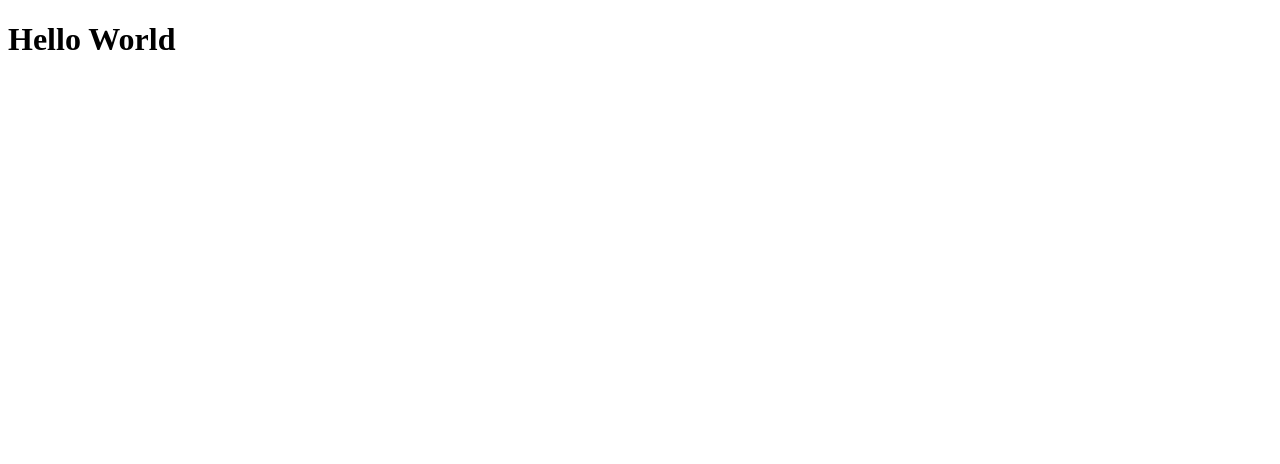
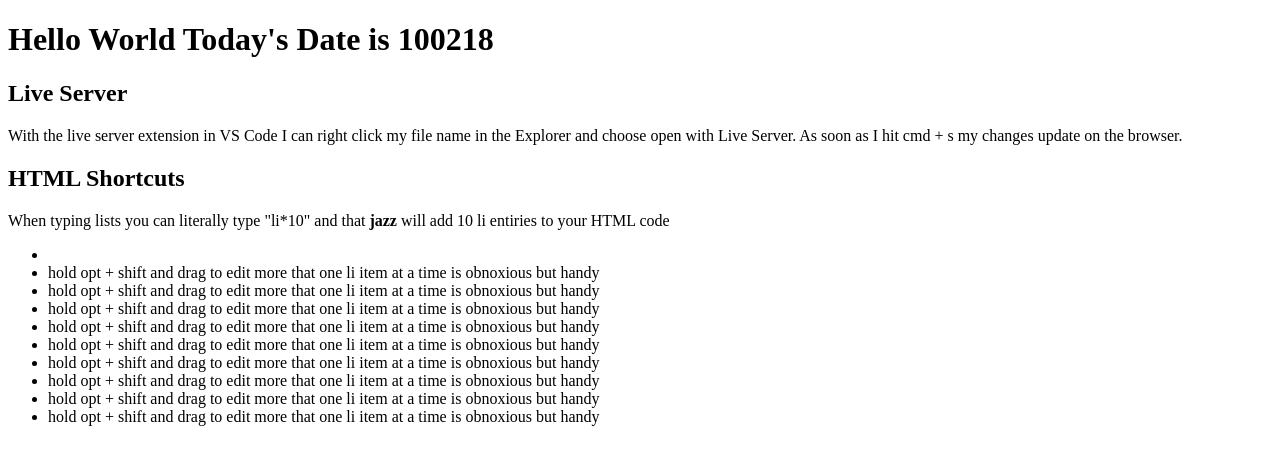
Before and after one commit to pickuppatterns/alch_code_prep_100218, a plain HTML site: page index.html in a window 1280 px wide. Drawn offline with Linux system fonts and the light colour scheme.

Commit message:
I wrote some supurfalous html a little and pushing it to the repository accordingly

```diff
--- a/index.html
+++ b/index.html
@@ -7,7 +7,23 @@
     <title>ALCHEMY CODE BOOT CAMP PREP |  100218</title>
 </head>
 <body>
-<h1>Hello World</h1>
+<h1>Hello World Today's Date is 100218</h1>
+<h2>Live Server</h2>
+    <p>With the live server extension in VS Code I can right click my file name in the Explorer and choose open with Live Server.  As soon as I hit cmd + s my changes update on the browser.  </p>
+<h2>HTML Shortcuts</h2>
+<p>When typing lists you can literally type "li*10" and that <strong>jazz</strong> will add 10 li entiries to your HTML code</p>
+<ul><li></li>
+<li>hold opt + shift and drag to edit more that one li item at a time is obnoxious but handy</li>
+<li>hold opt + shift and drag to edit more that one li item at a time is obnoxious but handy</li>
+<li>hold opt + shift and drag to edit more that one li item at a time is obnoxious but handy</li>
+<li>hold opt + shift and drag to edit more that one li item at a time is obnoxious but handy</li>
+<li>hold opt + shift and drag to edit more that one li item at a time is obnoxious but handy</li>
+<li>hold opt + shift and drag to edit more that one li item at a time is obnoxious but handy</li>
+<li>hold opt + shift and drag to edit more that one li item at a time is obnoxious but handy</li>
+<li>hold opt + shift and drag to edit more that one li item at a time is obnoxious but handy</li>
+<li>hold opt + shift and drag to edit more that one li item at a time is obnoxious but handy</li>
+</ul>
 
+</li>
 </body>
 </html>
```
